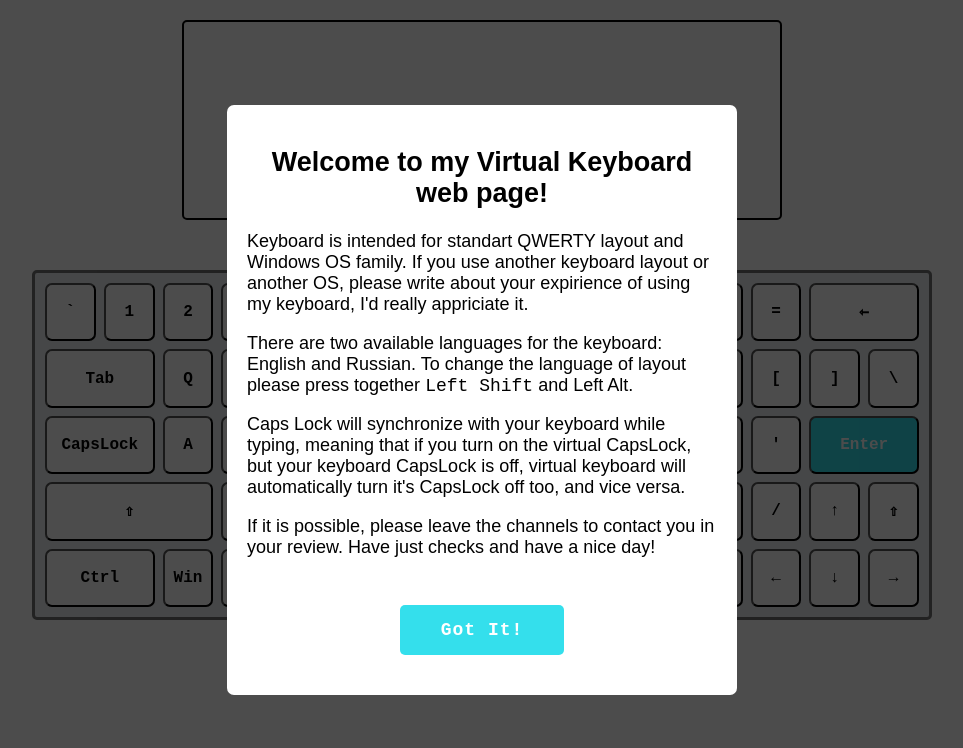
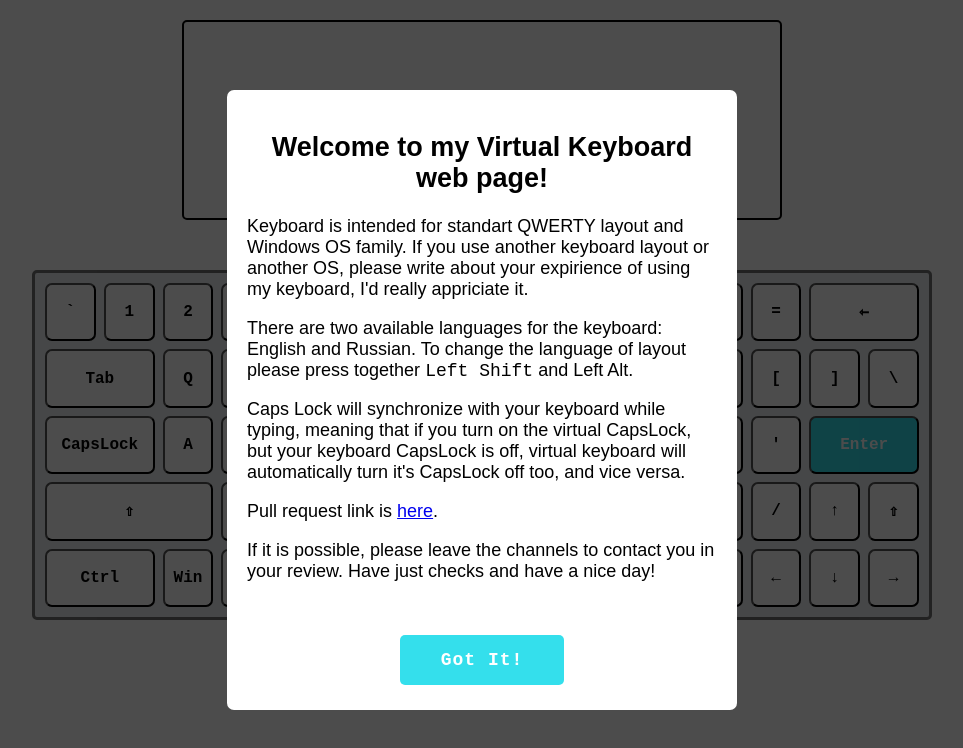
Before and after one commit to Alexandr-Zabelin/Virtual-Keyboard, a plain HTML site: page index/index.html in a window 1280 px wide. Shown: the whole page, without its empty margins (158-1121 px from the left). Drawn offline with Linux system fonts and the light colour scheme.

Commit message:
feat: add link to pull request in popup window

```diff
--- a/assets/greet-popup/scripts/greet-popup-builder.js
+++ b/assets/greet-popup/scripts/greet-popup-builder.js
@@ -10,6 +10,7 @@ export let popupBuilder = {
             <p class="text__paragraph">There are two available languages for the keyboard: English and Russian. To change the language of layout please press together <kbd>Left Shift</kbd> and <kdb>Left Alt</kdb>.</p>
             <p>Caps Lock will synchronize with your keyboard while typing, meaning that if you turn on the virtual CapsLock, but your keyboard CapsLock is off, virtual keyboard will
             automatically turn it's CapsLock off too, and vice versa.</p>
+            <p class="text__paragraph">Pull request link is <a href="https://github.com/Alexandr-Zabelin/Virtual-Keyboard/pull/1" target="_blank" title="Pull request">here</a>.</p>
             <p class="text__paragraph">If it is possible, please leave the channels to contact you in your review. Have just checks and have a nice day!</p>
         </div>
         <div class="greet-popup__button-wrapper">
--- a/assets/greet-popup/scss/greet-popup.scss
+++ b/assets/greet-popup/scss/greet-popup.scss
@@ -16,7 +16,7 @@
 
 .greet-popup__window {
     width: 470px;
-    height: 550px;
+    height: 580px;
     padding: 20px;
     border-radius: 7px;
     background-color: #FFF;
@@ -36,7 +36,7 @@
 }
 
 .greet-popup__button-wrapper {
-    margin-bottom: 20px;
+    margin-bottom: 5px;
 }
 
 .greet-popup__button {
```
Also changed, not shown: assets/greet-popup/greet-popup.css, index/index.css.
